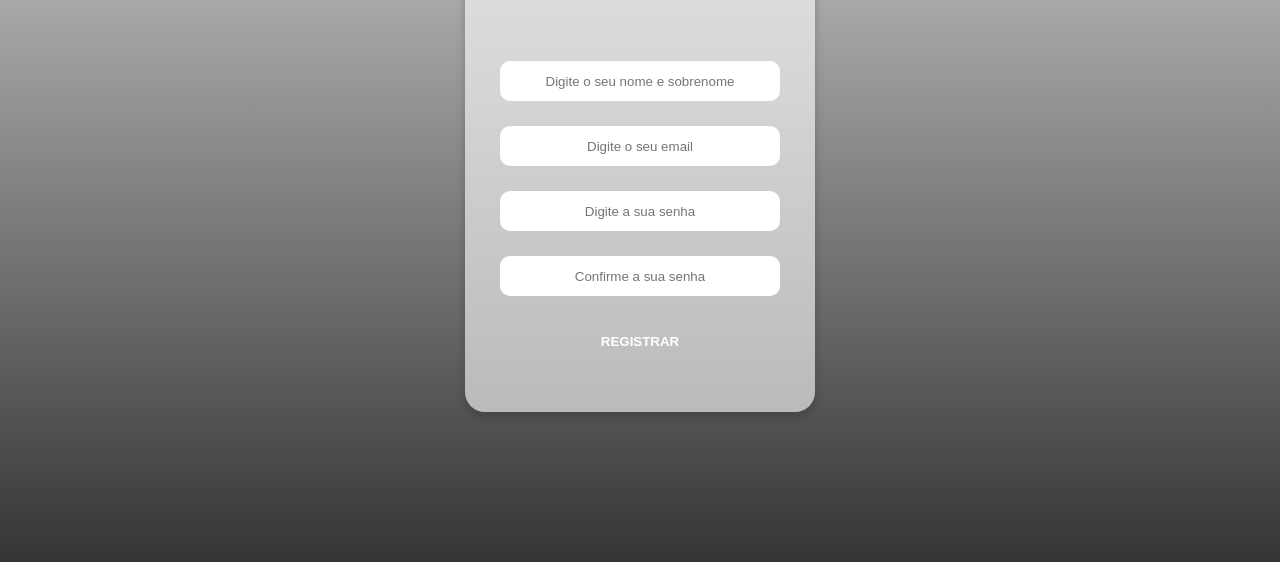
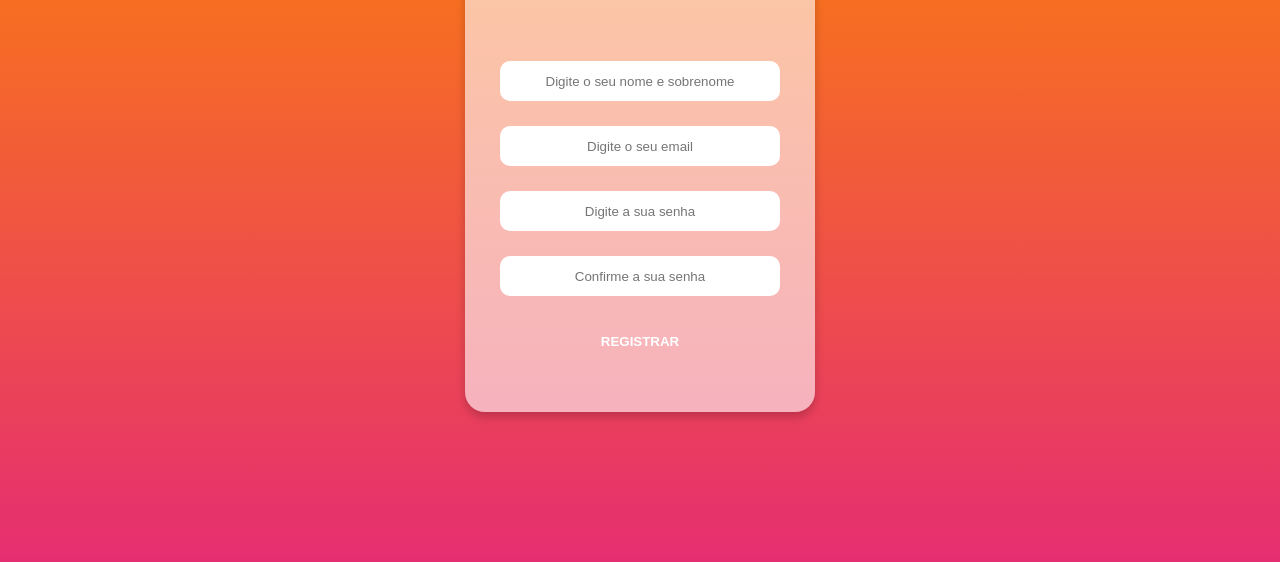
Before and after one commit to wilquem/2-week-html-css, a plain HTML site: page index/index.html in a window 1280 px wide. Shown: the part 238-800 px from the top of the page. Drawn offline with Linux system fonts and the light colour scheme.

Commit message:
Update index.html

```diff
--- a/index/index.html
+++ b/index/index.html
@@ -18,7 +18,7 @@
             min-height: 100vh;
             min-width: 100vh;
             display: flex;
-            background-image:linear-gradient(#d9d9d9, #353535); ;
+            background-image:linear-gradient(#ff8a00, #e52e71); ;
             align-items: center;
             justify-content: center;
             font-size: 16px;
```
